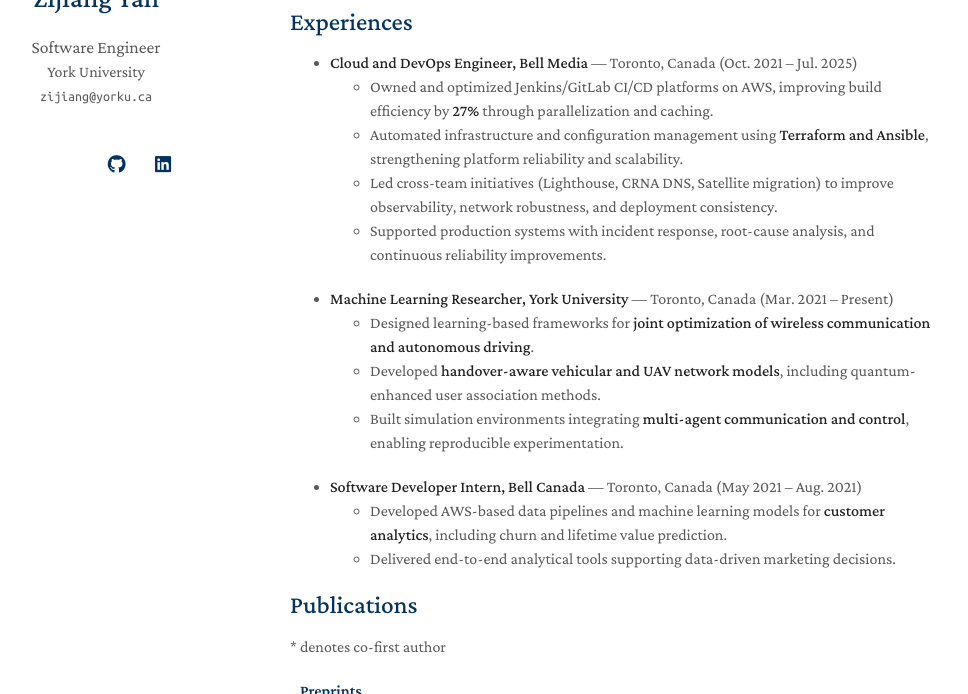
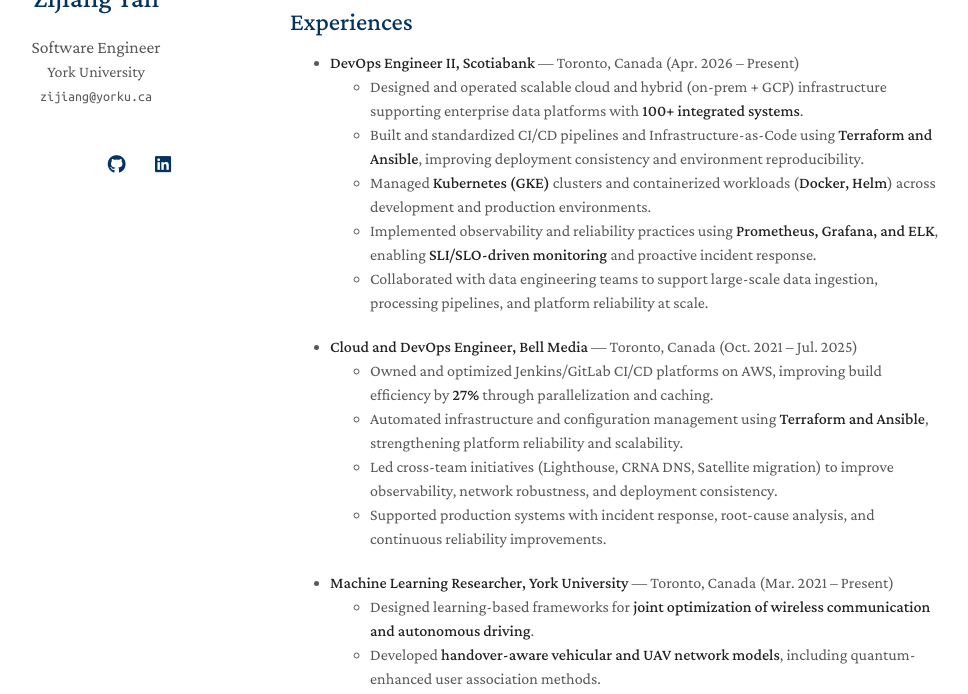
Before and after one commit to zijiang-yan/zijiang-yan.github.io, a Jekyll site: the page built from index.md, in a window 1280 px wide and 900 px high, scrolled down 396 px, cut to the strip 206-900 px from the top of the window. Shown: the whole strip, without its empty margins (180-1148 px from the left). Built offline with Jekyll 4.4.1, drawn with Linux system fonts in a browser that asks for light colours; a style sheet for code colours, icons or effects is not loaded; our own code applies the rules of GitHub Pages for plain Markdown files.

Commit message:
update 260410 scotiabank

```diff
--- a/_includes/services.md
+++ b/_includes/services.md
@@ -17,6 +17,12 @@
   - Utilized machine learning and deep learning techniques on AWS to analyze customer data, uncovering trends and improving marketing strategies.
   - Designed and implemented predictive models for customer churn and lifetime value, driving data-informed decision-making. -->
 
+- **DevOps Engineer II, Scotiabank** — Toronto, Canada (Apr. 2026 – Present)
+  - Designed and operated scalable cloud and hybrid (on-prem + GCP) infrastructure supporting enterprise data platforms with **100+ integrated systems**.
+  - Built and standardized CI/CD pipelines and Infrastructure-as-Code using **Terraform and Ansible**, improving deployment consistency and environment reproducibility.
+  - Managed **Kubernetes (GKE)** clusters and containerized workloads (**Docker, Helm**) across development and production environments.
+  - Implemented observability and reliability practices using **Prometheus, Grafana, and ELK**, enabling **SLI/SLO-driven monitoring** and proactive incident response.
+  - Collaborated with data engineering teams to support large-scale data ingestion, processing pipelines, and platform reliability at scale.
 
 - **Cloud and DevOps Engineer, Bell Media** — Toronto, Canada (Oct. 2021 – Jul. 2025)
   - Owned and optimized Jenkins/GitLab CI/CD platforms on AWS, improving build efficiency by **27%** through parallelization and caching.
```
